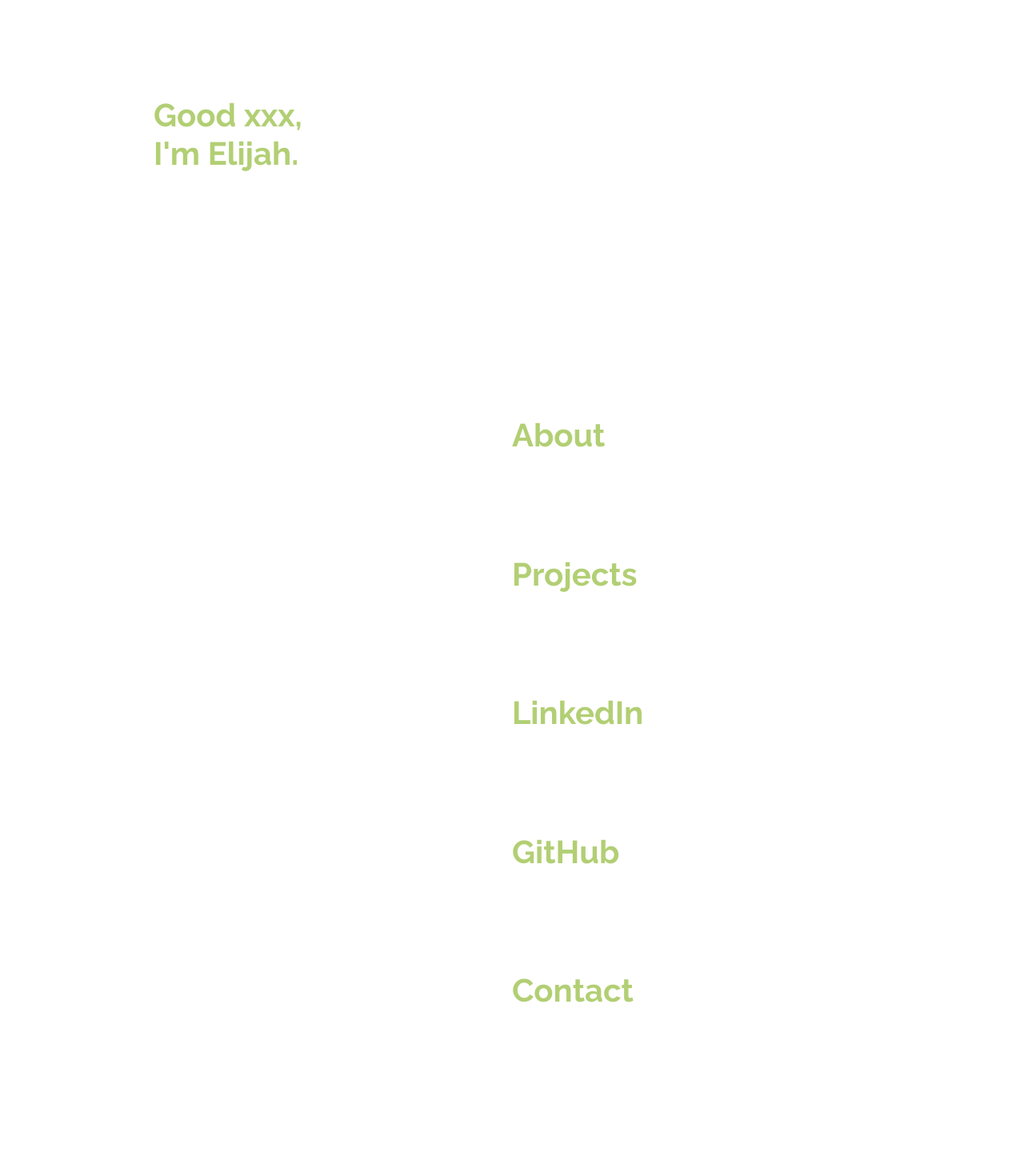
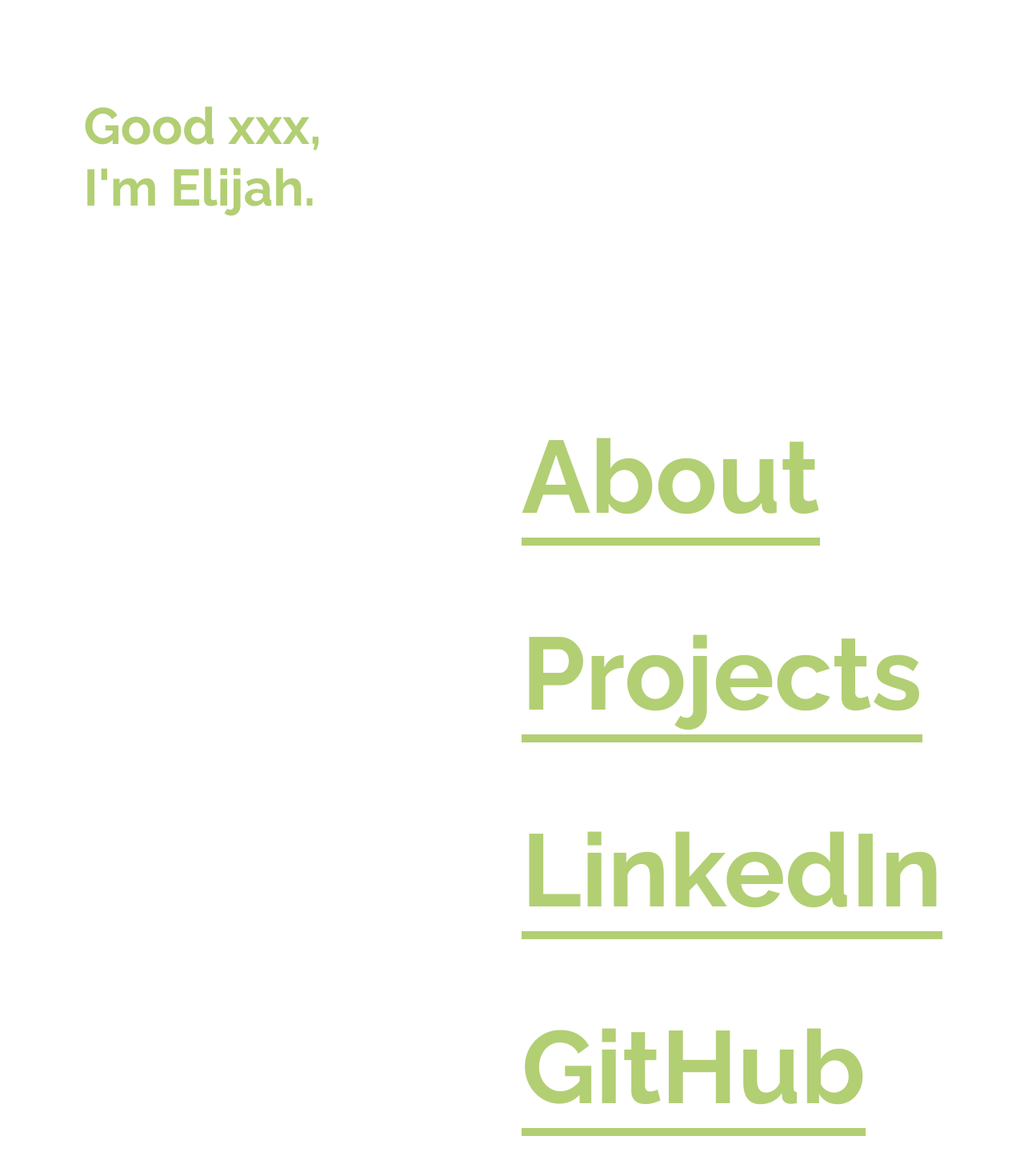
Before and after one commit to 1337-hacks/portfolio-site, a React (Create React App) app: page / in a window 1280 px wide. Shown: the part 280-1750 px from the top of the page at 80% size. Before the commit the page ends 1668 px from the top, so only its background shows below. Built offline with nearby package versions, Linux system fonts and the light colour scheme.

Commit message:
c003 better homepage layout

```diff
--- a/src/App.css
+++ b/src/App.css
@@ -40,12 +40,10 @@
 
 .landing-greeting {
   position: sticky;
-  position: absolute;
   top: 50%;
-  left: 15%;
+  margin-left: 15%;
 }
 
 .page-links {
-  margin-left: 50%;
-  margin-bottom: 10%;
+  margin-bottom: 15%;
 }
--- a/src/App.js
+++ b/src/App.js
@@ -8,28 +8,32 @@
 import { config } from 'react-spring'
 
 function App() {
-  const alignCenter = { display: 'flex', alignItems: 'center' }
   return (
     <>
-      <Container fluid>
+      <Container fluid style={{position: "relative", height: "200vh"}}>
         <Row className='time-date'>
           <Col className='time'><p>5:12pm</p></Col>
           <Col className='date'><p>24th December 2022</p></Col>
         </Row>
-        <Row style={{height: "100vh", position: "relative"}}>
-          <Col>
-            <div className='landing-greeting' sticky={{start: 0, end: 1}}>
-              <h1>Good xxx,<br/>I'm Elijah.</h1>
+        <Row>
+          <Col style={{position: "relative", height: "200vh"}}>
+            <div className='landing-greeting'>
+              <h2>Good xxx,<br/>I'm Elijah.</h2>
             </div>
           </Col>
+          <Col style={{position: "relative", paddingTop: "100vh"}}>
+            <div className='page-links'><a href="#about"><h1><span>About</span></h1></a></div>
+            <div className='page-links'><a href="#projects"><h1><span>Projects</span></h1></a></div>
+            <div className='page-links'><a href="#linkedin"><h1><span>LinkedIn</span></h1></a></div>
+            <div className='page-links'><a href="#github"><h1><span>GitHub</span></h1></a></div>
+            <div className='page-links'><a href="#contact"><h1><span>Contact</span></h1></a></div>
+          </Col>
         </Row>
-        <Row style={{height: "100vh", position: "relative"}}>
-          <Col>
-            <div className='page-links'><h1>About</h1></div>
-            <div className='page-links'><h1>Projects</h1></div>
-            <div className='page-links'><h1>LinkedIn</h1></div>
-            <div className='page-links'><h1>GitHub</h1></div>
-            <div className='page-links'><h1>Contact</h1></div>
+      </Container>
+      <Container fluid style={{position: "relative", height: "100vh"}}>
+        <Row>
+          <Col style={{position: "absolute", bottom: "0%", textAlign: "center"}}>
+            <p>Made by Elijah Nucum. All rights reserved 2022</p>
           </Col>
         </Row>
       </Container>
--- a/src/index.css
+++ b/src/index.css
@@ -11,6 +11,14 @@
   color: #B2CF74;
 }
 
+h1 {
+  font-size: 8rem;
+}
+
+h2 {
+  font-size: 4rem;
+}
+
 p {
   color: #B2CF74;
 }
@@ -19,3 +27,12 @@
   font-family: source-code-pro, Menlo, Monaco, Consolas, 'Courier New',
     monospace;
 }
+
+a {
+  text-decoration: none;
+}
+
+span {
+  padding-bottom: 1px;
+  border-bottom: 10px solid #B2CF74;
+}
```
